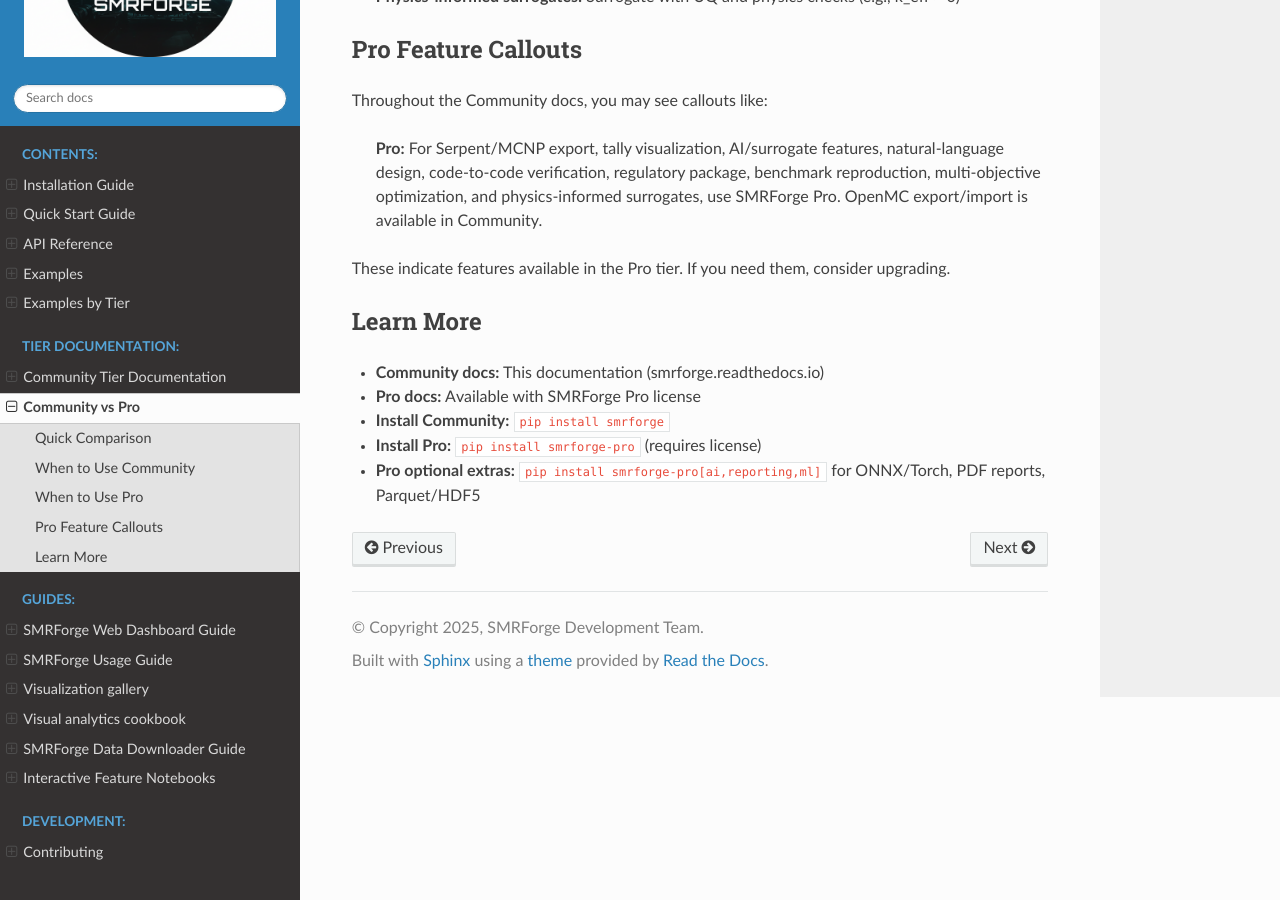
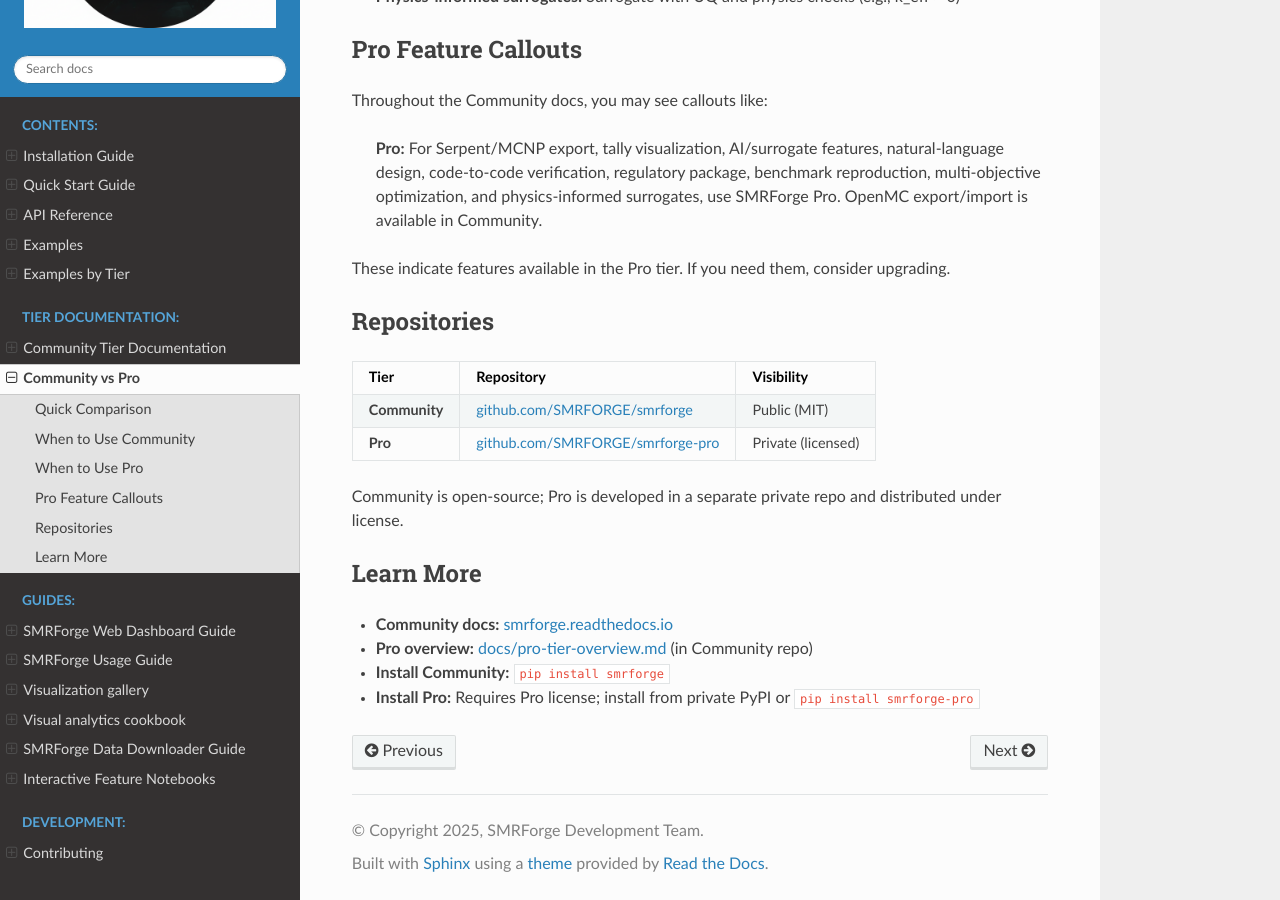
Before and after one commit to SMRFORGE/smrforge, a Sphinx documentation site: the page built from docs/community_vs_pro.md, in a window 1280 px wide and 900 px high, scrolled down 1614 px. Built offline with Sphinx 7.4.7 and the Read the Docs theme 3.1.0, drawn with Linux system fonts in a browser that asks for light colours; pages that are not in the unit, such as notebooks, are missing from menus.

Commit message:
Update Community and Pro-tier README and docs
- README: Add repo structure (smrforge vs smrforge-pro), fix Pro docs link
- community_vs_pro: Add Repositories table, update Learn More
- docs/community: Update Pro callout with smrforge-pro link
- docs/pro-tier-overview: New Pro overview page
- README_PRO_TEMPLATE: Template for smrforge-pro README
- README_PYPI: Add tier note, link to Community vs Pro

Made-with: Cursor

```diff
--- a/docs/community_vs_pro.md
+++ b/docs/community_vs_pro.md
@@ -57,10 +57,18 @@ Throughout the Community docs, you may see callouts like:
 
 These indicate features available in the Pro tier. If you need them, consider upgrading.
 
+## Repositories
+
+| Tier | Repository | Visibility |
+|------|------------|------------|
+| **Community** | [github.com/SMRFORGE/smrforge](https://github.com/SMRFORGE/smrforge) | Public (MIT) |
+| **Pro** | [github.com/SMRFORGE/smrforge-pro](https://github.com/SMRFORGE/smrforge-pro) | Private (licensed) |
+
+Community is open-source; Pro is developed in a separate private repo and distributed under license.
+
 ## Learn More
 
-- **Community docs:** This documentation (smrforge.readthedocs.io)
-- **Pro docs:** Available with SMRForge Pro license
+- **Community docs:** [smrforge.readthedocs.io](https://smrforge.readthedocs.io)
+- **Pro overview:** [docs/pro-tier-overview.md](pro-tier-overview.md) (in Community repo)
 - **Install Community:** `pip install smrforge`
-- **Install Pro:** `pip install smrforge-pro` (requires license)
-- **Pro optional extras:** `pip install smrforge-pro[ai,reporting,ml]` for ONNX/Torch, PDF reports, Parquet/HDF5
+- **Install Pro:** Requires Pro license; install from private PyPI or `pip install smrforge-pro`
```
Also changed, not shown: README.md (+3 -1 lines), README_PRO_TEMPLATE.md (added, +63 -0 lines), README_PYPI.md (+3 -0 lines), docs/community/README.md (+1 -1 lines), docs/pro-tier-overview.md (added, +25 -0 lines).
